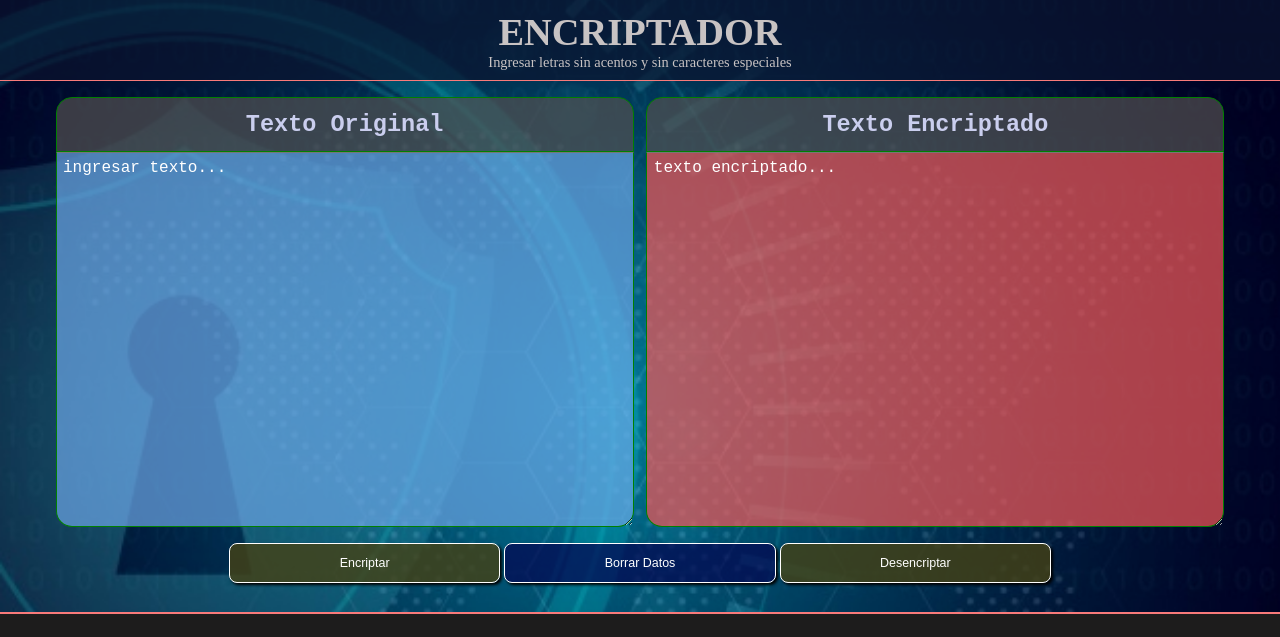
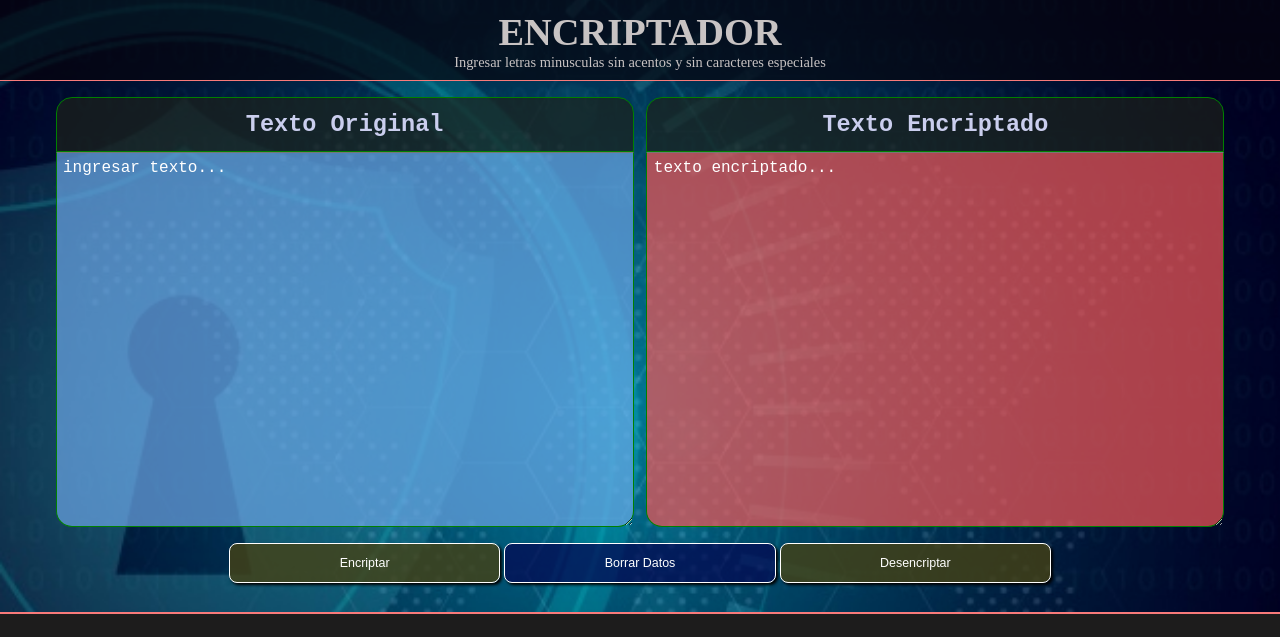
Before and after one commit to Dany01980/Encriptador, a plain HTML site: page index.html in a window 1280 px wide. Shown: the top 637 px of the page. Drawn offline with Linux system fonts and the light colour scheme.

Commit message:
cambio es el style final

```diff
--- a/index.html
+++ b/index.html
@@ -15,7 +15,7 @@
 <body>
    <header>
       <h1>ENCRIPTADOR</h1>
-      <p> Ingresar letras sin acentos y sin caracteres especiales</p>
+      <p> Ingresar letras minusculas sin acentos y sin caracteres especiales</p>
    </header>
    <main>
 
--- a/style.css
+++ b/style.css
@@ -19,7 +19,7 @@ header {
    align-items: center;
    height: 10vh;
    color: rgb(200, 195, 195);
-   background-color: rgba(11, 21, 48, 0.7);
+   background-color: rgba(7, 5, 13, 0.7);
    font-size: 1.2rem;
 }
 
@@ -119,7 +119,7 @@ label h2 {
    border-width: 1px;
    border-style: solid;
    padding: .4rem;
-   background-color: rgba(83, 80, 80, .7);
+   background-color: rgba(29, 33, 27, 0.7);
 
 }
 
```
